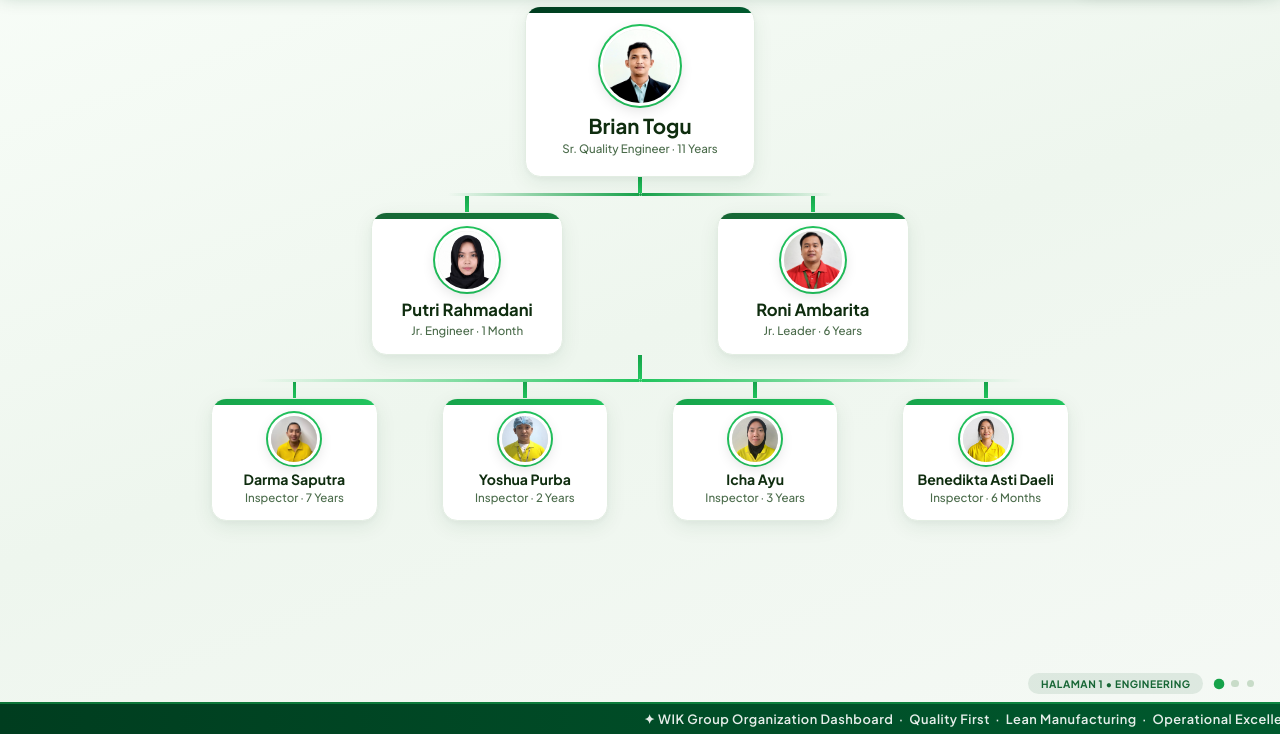
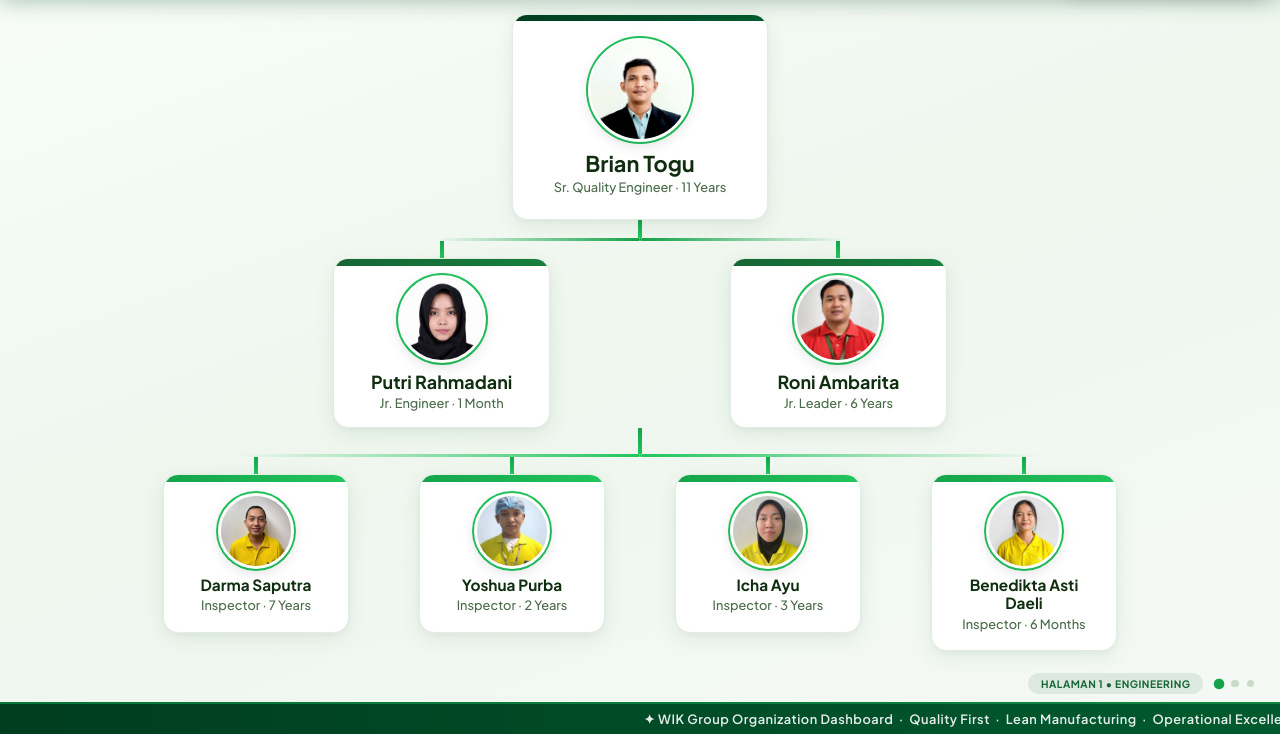
Before and after one commit to benedictaastii/org-chart, a plain HTML site: page index.html in a window 1280 px wide. Shown: the part 66-800 px from the top of the page. Drawn offline with Linux system fonts and the light colour scheme.

Commit message:
Update index.html

```diff
--- a/index.html
+++ b/index.html
@@ -2,7 +2,7 @@
 <html lang="id">
 <head>
 <meta charset="UTF-8">
-<meta name="viewport" content="width=device-width, initial-scale=1.0">
+<meta name="viewport" content="width=1920">
 <title>IPQC Organization Dashboard</title>
 <link rel="preconnect" href="https://fonts.googleapis.com">
 <link rel="preconnect" href="https://fonts.gstatic.com" crossorigin>
@@ -22,43 +22,50 @@
 :root {
     --scale: 1;
 
-    /* Foto sizes */
-    --photo-l1: clamp(70px,  10vmin, 160px);
-    --photo-l2: clamp(58px,  8vmin,  130px);
-    --photo-l3: clamp(48px,  6.5vmin, 110px);
+    /* ============================================
+       FOTO — ubah angka ini untuk atur ukuran foto
+       l1 = Brian/Leader, l2 = Jr Engineer, l3 = Staff/Inspector
+    ============================================ */
+    --photo-l1: 13vmin;   /* ~140px di 1080p, ~187px di 1440p */
+    --photo-l2: 11vmin;
+    --photo-l3: 9.5vmin;
 
-    /* Card sizes */
-    --card-l1-w: clamp(160px, 18vw, 300px);
-    --card-l2-w: clamp(140px, 15vw, 260px);
-    --card-l3-w: clamp(120px, 13vw, 220px);
+    /* ============================================
+       CARD WIDTH
+    ============================================ */
+    --card-l1-w: 20vw;
+    --card-l2-w: 17vw;
+    --card-l3-w: 14.5vw;
 
-    /* Gaps */
-    --gap-l2:   clamp(40px,  12vw,  220px);
-    --gap-l3:   clamp(10px,  5vw,   90px);
-    --gap-grid: clamp(12px,  3vw,   60px);
+    /* ============================================
+       GAPS
+    ============================================ */
+    --gap-l2:   14vw;
+    --gap-l3:   5.5vw;
+    --gap-grid: 3vw;
 
-    /* Connector lines */
-    --line-v-short:  clamp(12px, 2vh, 28px);
-    --line-v-medium: clamp(16px, 3vh, 38px);
-    --line-h-l2:     clamp(180px, 30vw, 560px);
-    --line-h-l3:     clamp(300px, 60vw, 1100px);
+    /* CONNECTOR LINES */
+    --line-v-short:  2.2vh;
+    --line-v-medium: 3.2vh;
+    --line-h-l2:     32vw;
+    --line-h-l3:     63vw;
 
-    /* Typography */
-    --font-name-l1:  clamp(13px, 1.6vw, 22px);
-    --font-name-l2:  clamp(11px, 1.3vw, 18px);
-    --font-name-l3:  clamp(10px, 1.1vw, 16px);
-    --font-pos:      clamp(9px,  0.9vw, 13px);
-    --font-title:    clamp(14px, 2.2vw, 32px);
-    --font-clock:    clamp(16px, 2.4vw, 32px);
-    --font-clock-d:  clamp(8px,  0.8vw, 12px);
+    /* TYPOGRAPHY */
+    --font-name-l1:  1.7vw;
+    --font-name-l2:  1.4vw;
+    --font-name-l3:  1.2vw;
+    --font-pos:      1vw;
+    --font-title:    2.4vw;
+    --font-clock:    2.6vw;
+    --font-clock-d:  0.85vw;
 
-    /* Spacing */
-    --header-h:      clamp(52px, 7vh, 80px);
-    --content-pad:   clamp(10px, 2vw, 30px);
-    --card-pad-l1:   clamp(10px, 1.5vw, 20px);
-    --card-pad-l3:   clamp(8px,  1.2vw, 14px);
-    --border-top:    clamp(4px, 0.5vw, 6px);
-    --border-r:      clamp(10px, 1.2vw, 16px);
+    /* SPACING */
+    --header-h:      8vh;
+    --content-pad:   2.5vw;
+    --card-pad-l1:   1.8vw;
+    --card-pad-l3:   1.4vw;
+    --border-top:    0.5vw;
+    --border-r:      1.2vw;
 }
 
 /* =====================================================
@@ -411,30 +418,38 @@ body {
 }
 
 /* =====================================================
-   TV / LARGE SCREEN (≥1920px)
-   Layar TV biasanya 1920×1080 atau 3840×2160
+   TV FULL HD (≥1920px) — 50" TV
+   Semua pakai vw/vh supaya scale ke layar TV
 ===================================================== */
 @media (min-width: 1920px) {
     :root {
-        --photo-l1: clamp(160px, 12vmin, 260px);
-        --photo-l2: clamp(130px, 10vmin, 230px);
-        --photo-l3: clamp(100px,  8.5vmin, 100px);
-        --card-l1-w: clamp(240px, 16vw, 460px);
-        --card-l2-w: clamp(200px, 14vw, 380px);
-        --card-l3-w: clamp(170px, 12vw, 320px);
-        --gap-l2: clamp(100px, 14vw, 280px);
-        --gap-l3: clamp(30px,  6vw,  120px);
-        --gap-grid: clamp(24px, 3vw, 70px);
-        --font-name-l1: clamp(18px, 1.6vw, 28px);
-        --font-name-l2: clamp(15px, 1.3vw, 22px);
-        --font-name-l3: clamp(12px, 1.1vw, 18px);
-        --font-pos:     clamp(11px, 0.85vw, 15px);
-        --font-title:   clamp(22px, 2vw, 40px);
-        --font-clock:   clamp(26px, 2.2vw, 40px);
-        --font-clock-d: clamp(10px, 0.75vw, 14px);
-        --header-h:     clamp(70px, 8vh, 96px);
-        --line-h-l2:    clamp(300px, 32vw, 680px);
-        --line-h-l3:    clamp(500px, 65vw, 1300px);
+        --photo-l1: 16vmin;
+        --photo-l2: 13vmin;
+        --photo-l3: 11vmin;
+
+        --card-l1-w: 22vw;
+        --card-l2-w: 19vw;
+        --card-l3-w: 16vw;
+
+        --gap-l2:   15vw;
+        --gap-l3:   6vw;
+        --gap-grid: 3.5vw;
+
+        --line-h-l2:     35vw;
+        --line-h-l3:     66vw;
+        --line-v-short:  2.5vh;
+        --line-v-medium: 3.5vh;
+
+        --font-name-l1:  1.9vw;
+        --font-name-l2:  1.55vw;
+        --font-name-l3:  1.3vw;
+        --font-pos:      1.05vw;
+        --font-title:    2.6vw;
+        --font-clock:    2.8vw;
+        --font-clock-d:  0.9vw;
+        --header-h:      9vh;
+        --card-pad-l1:   2vw;
+        --card-pad-l3:   1.6vw;
     }
 }
 
@@ -443,25 +458,26 @@ body {
 ===================================================== */
 @media (min-width: 3000px) {
     :root {
-        --photo-l1: 240px;
-        --photo-l2: 190px;
-        --photo-l3: 155px;
-        --card-l1-w: 420px;
-        --card-l2-w: 350px;
-        --card-l3-w: 300px;
-        --gap-l2: 340px;
-        --gap-l3: 150px;
-        --gap-grid: 80px;
-        --font-name-l1: 32px;
-        --font-name-l2: 26px;
-        --font-name-l3: 22px;
-        --font-pos:     18px;
-        --font-title:   48px;
-        --font-clock:   50px;
-        --font-clock-d: 18px;
-        --header-h:     110px;
-        --line-h-l2:    840px;
-        --line-h-l3:    1600px;
+        --photo-l1: 17vmin;
+        --photo-l2: 14vmin;
+        --photo-l3: 12vmin;
+
+        --card-l1-w: 21vw;
+        --card-l2-w: 18vw;
+        --card-l3-w: 15.5vw;
+
+        --gap-l2:   14vw;
+        --gap-l3:   5.5vw;
+        --gap-grid: 3vw;
+
+        --font-name-l1:  1.8vw;
+        --font-name-l2:  1.5vw;
+        --font-name-l3:  1.25vw;
+        --font-pos:      1vw;
+        --font-title:    2.4vw;
+        --font-clock:    2.6vw;
+        --font-clock-d:  0.85vw;
+        --header-h:      8.5vh;
     }
 }
 
```
